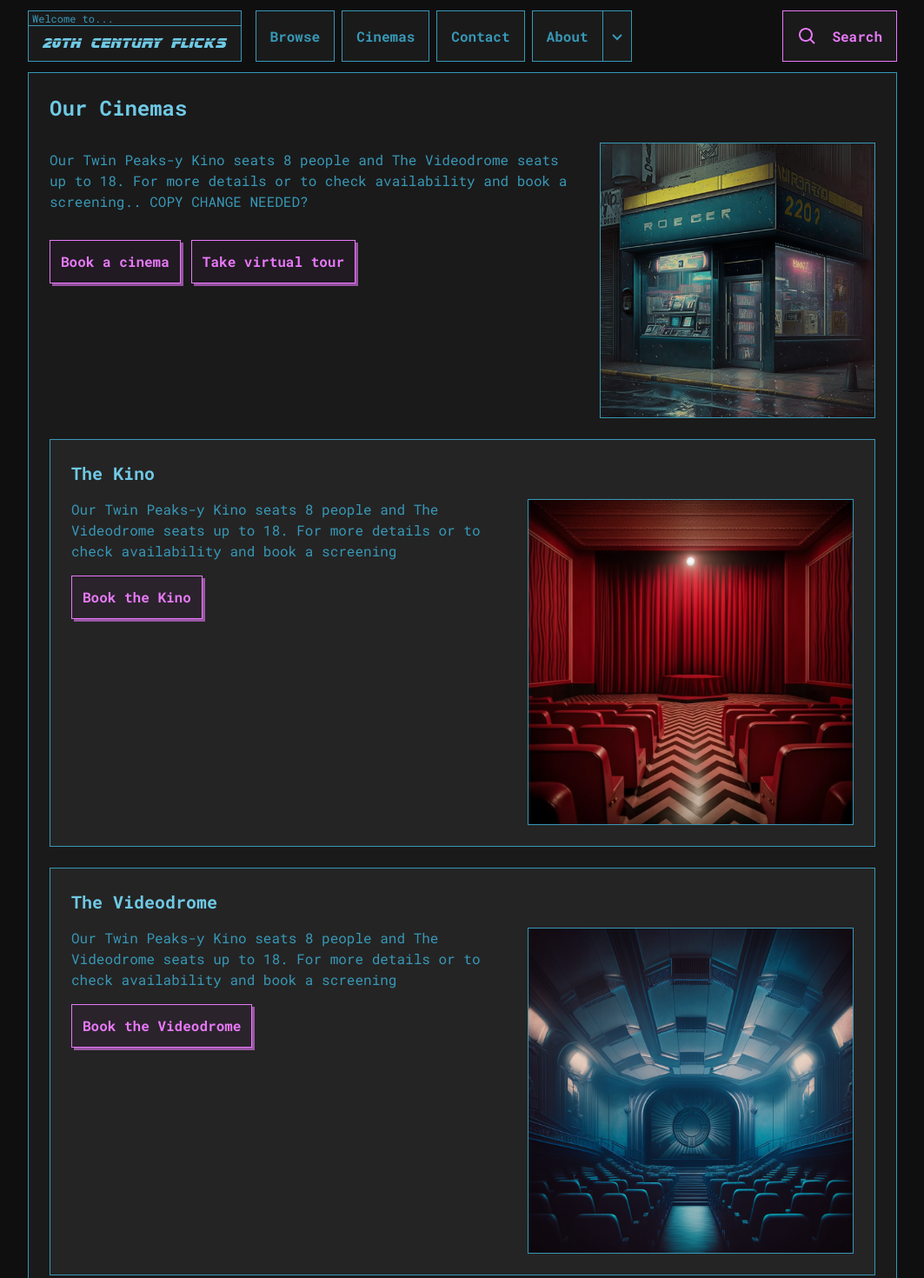
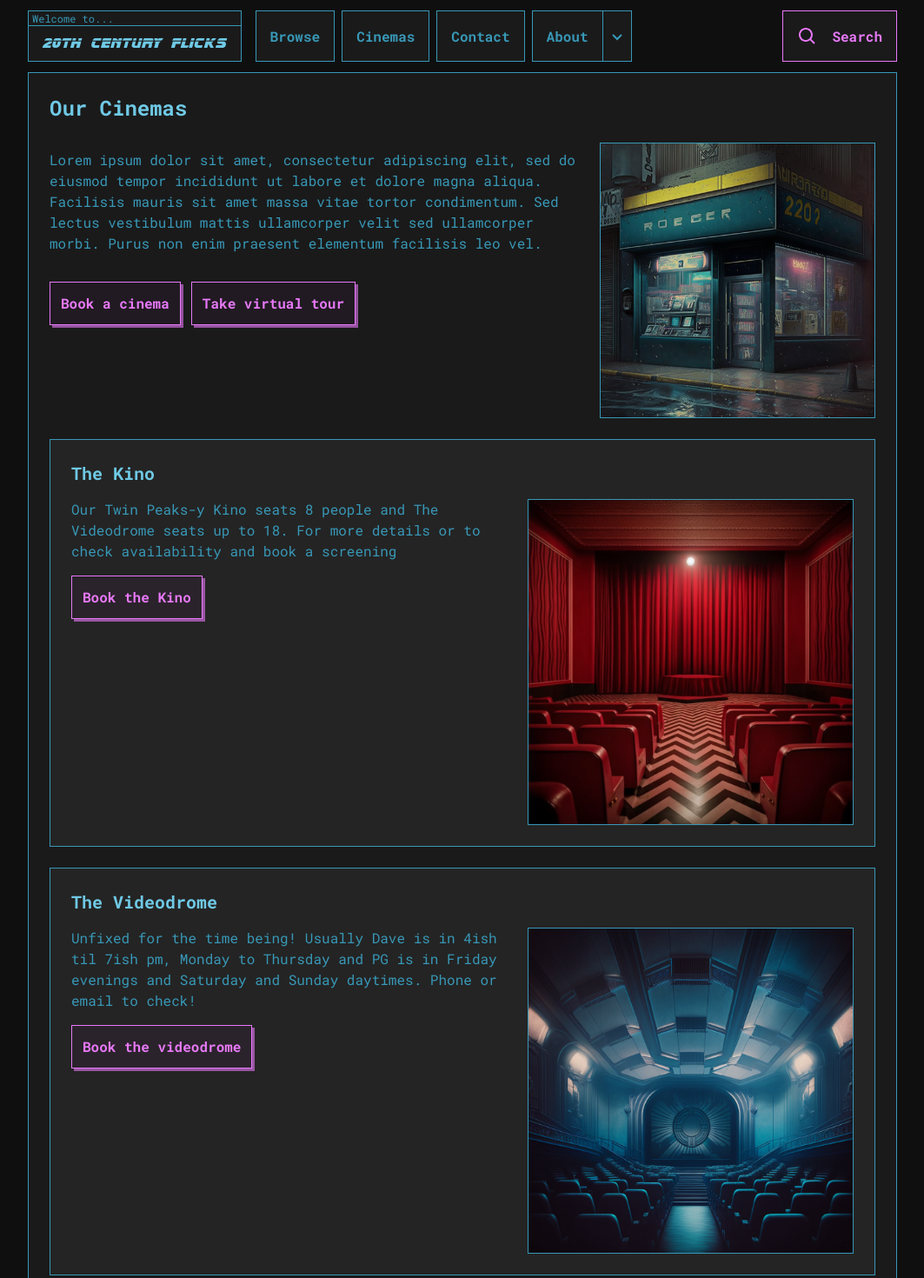
Before and after one commit to alec-hamilton/flicks-frontend, a Next.js app: page /cinemas in a window 1280 px wide. Shown: the top 1470 px of the page at 87% size, without its empty margins (108-1171 px from the left). Built offline with nearby package versions, Linux system fonts and the light colour scheme.

Commit message:
refactor: cinemas page using global constants

```diff
--- a/constants/globalConstants.ts
+++ b/constants/globalConstants.ts
@@ -59,6 +59,26 @@ const globalConstants = {
           quieter.`,
     },
   },
+  cinemas: {
+    pageTitle: "Our Cinemas",
+    headerText:
+      "Lorem ipsum dolor sit amet, consectetur adipiscing elit, sed do eiusmod tempor incididunt ut labore et dolore magna aliqua. Facilisis mauris sit amet massa vitae tortor condimentum. Sed lectus vestibulum mattis ullamcorper velit sed ullamcorper morbi. Purus non enim praesent elementum facilisis leo vel.",
+    buttonOneText: "Book a cinema",
+    buttonTwoText: "Take virtual tour",
+    sectionOne: {
+      title: "The Kino",
+      content:
+        "Our Twin Peaks-y Kino seats 8 people and The Videodrome seats up to 18. For more details or to check availability and book a screening",
+      button: "Book the Kino",
+    },
+    sectionTwo: {
+      title: "The Videodrome",
+      content: `Unfixed for the time being! Usually Dave is in 4ish til 7ish pm,
+            Monday to Thursday and PG is in Friday evenings and Saturday and
+            Sunday daytimes. Phone or email to check!`,
+      button: "Book the videodrome",
+    },
+  },
 };
 
 export default globalConstants;
--- a/pages/cinemas.tsx
+++ b/pages/cinemas.tsx
@@ -5,17 +5,27 @@ import videodromeCinema from "../assets/images/bladerunner-style-cinema.png";
 import shopFront from "../assets/images/bladerunner-style-movie-store.png";
 import PageContentWrapper from "./components/surfaces/PageContentWrapper";
 import PageContentHeader from "./components/surfaces/PageContentHeader";
+import globalConstants from "@/constants/globalConstants";
+
+const {
+  cinemas: {
+    pageTitle,
+    headerText,
+    buttonOneText,
+    buttonTwoText,
+    sectionOne,
+    sectionTwo,
+  },
+} = globalConstants;
 
 const Cinemas = () => {
   return (
     <PageContentWrapper>
       <PageContentHeader
-        title="Our Cinemas"
-        text="Our Twin Peaks-y Kino seats 8 people and The Videodrome seats up
-              to 18. For more details or to check availability and book a
-              screening.. COPY CHANGE NEEDED?"
-        buttonOneText="Book a cinema"
-        buttonTwoText="Take virtual tour"
+        title={pageTitle}
+        text={headerText}
+        buttonOneText={buttonOneText}
+        buttonTwoText={buttonTwoText}
       >
         <Image
           src={shopFront}
@@ -24,16 +34,12 @@ const Cinemas = () => {
         />
       </PageContentHeader>
       <section className="p-4 md:p-6 my-4 md:my-6 border border-primary bg-black2">
-        <h2>The Kino</h2>
+        <h2>{sectionOne.title}</h2>
         <div className="flex flex-col sm:flex-row sm:gap-6">
           <div>
-            <p className="py-4 ">
-              Our Twin Peaks-y Kino seats 8 people and The Videodrome seats up
-              to 18. For more details or to check availability and book a
-              screening
-            </p>
+            <p className="py-4 ">{sectionOne.content}</p>
             <div className="mb-4">
-              <StandardButton>Book the Kino</StandardButton>
+              <StandardButton>{sectionOne.button}</StandardButton>
             </div>
           </div>
           <Image
@@ -44,16 +50,12 @@ const Cinemas = () => {
         </div>
       </section>
       <section className="p-4 md:p-6 border border-primary bg-black2">
-        <h2>The Videodrome</h2>
+        <h2>{sectionTwo.title}</h2>
         <div className="flex flex-col sm:flex-row sm:gap-6">
           <div>
-            <p className="py-4">
-              Our Twin Peaks-y Kino seats 8 people and The Videodrome seats up
-              to 18. For more details or to check availability and book a
-              screening
-            </p>
+            <p className="py-4">{sectionTwo.content}</p>
             <div className="mb-4">
-              <StandardButton>Book the Videodrome</StandardButton>
+              <StandardButton>{sectionTwo.button}</StandardButton>
             </div>
           </div>
           <Image
```
